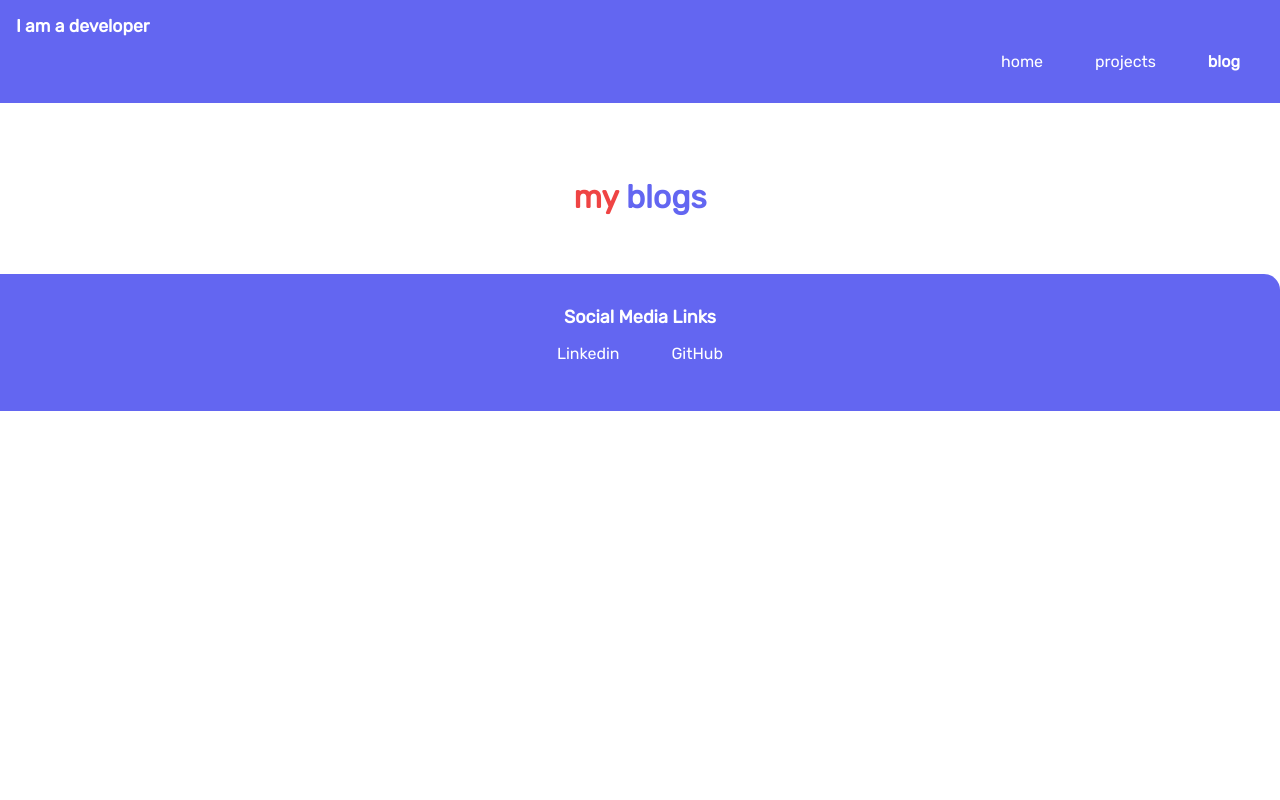
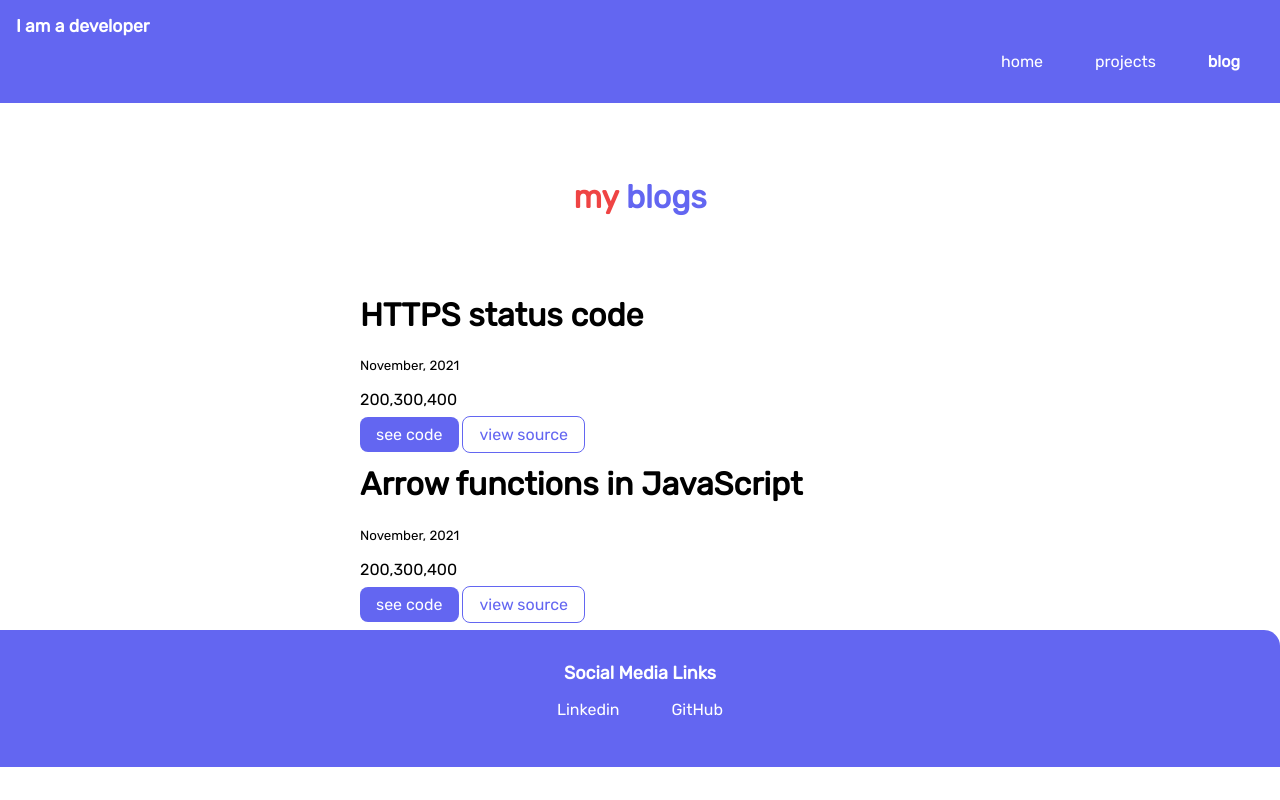
Before and after one commit to Amit-Sanghi/neogcamp-lesson-3-HTML-CSS3, a plain HTML site: page blog.html in a window 1280 px wide. Drawn offline with Linux system fonts and the light colour scheme.

Commit message:
update blog topic

```diff
--- a/blog.html
+++ b/blog.html
@@ -1,11 +1,14 @@
 <!DOCTYPE html>
 <html lang="en">
+
 <head>
     <meta charset="UTF-8">
     <meta http-equiv="X-UA-Compatible" content="IE=edge">
     <meta name="viewport" content="width=device-width, initial-scale=1.0">
     <title>blog | Amit Kumar Sanghi</title>
-    <link href="styles.css" rel="stylesheet"/></head>
+    <link href="styles.css" rel="stylesheet" />
+</head>
+
 <body>
     <nav class="navigation container">
         <div class="nav-brand">I am a developer</div>
@@ -23,14 +26,31 @@
     </nav>
     <header class="hero">
 
-            <h2 class="hero-heading">my <span class="heading-ink">blogs</span></h2>
+        <h2 class="hero-heading">my <span class="heading-ink">blogs</span></h2>
 
     </header>
 
+    <ul class="list-non-bullet">
+        <li>
+            <div class="container container-center">
+                <h1>HTTPS status code</h1>
+                <small>November, 2021</small>
+                <p>200,300,400</p>
+                <a class="link link-primary" href="/">see code</a>
+                <a class="link link-secondary" href="/">view source</a>
+            </div>
+        </li>
+        <li>
+            <div class="container container-center">
+                <h1>Arrow functions in JavaScript</h1>
+                <small>November, 2021</small>
+                <p>200,300,400</p>
+                <a class="link link-primary" href="/">see code</a>
+                <a class="link link-secondary" href="/">view source</a>
+            </div>
+        </li>
 
-
-
-
+    </ul>
 
     <footer class="footer">
         <div class="footer-header">Social Media Links</div>
@@ -43,4 +63,5 @@
         </ul>
     </footer>
 </body>
+
 </html>
```
